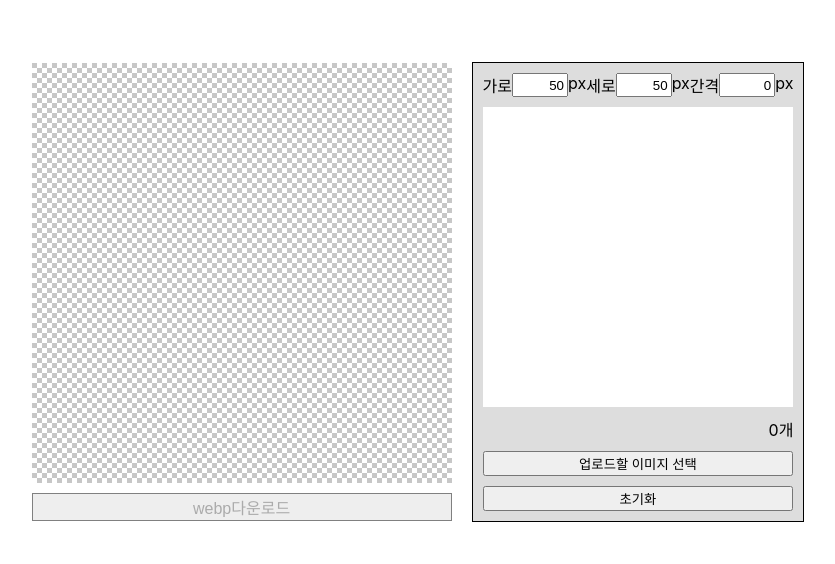
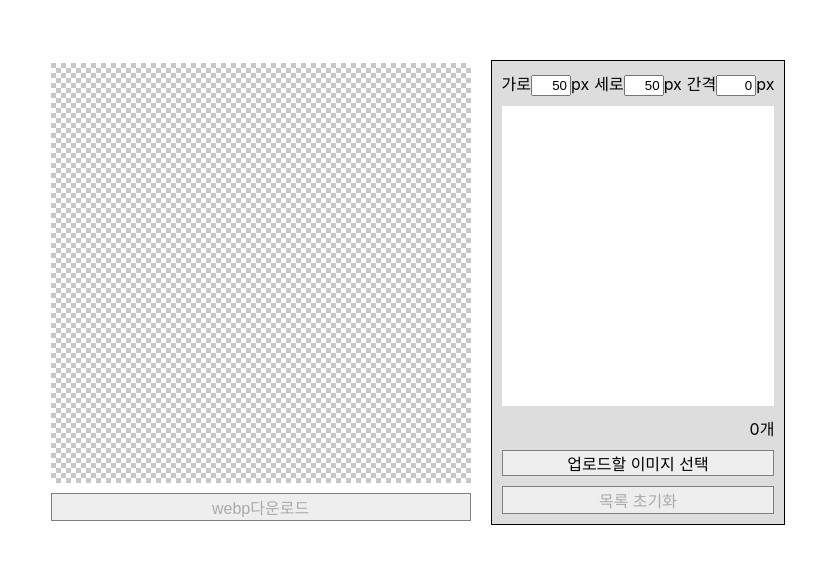
Before and after one commit to yeynii/sprite-generator, a React (Create React App) app: page / in a window 1280 px wide. Shown: the part 108-672 px from the top of the page, without its empty margins (222-1057 px from the left). Built offline with nearby package versions, Linux system fonts and the light colour scheme.

Commit message:
fix: 사진 목록 초기화 오류 해결

```diff
--- a/src/components/ConfigManager.tsx
+++ b/src/components/ConfigManager.tsx
@@ -1,6 +1,7 @@
-import { ChangeEvent, Dispatch, SetStateAction } from "react";
+import { ChangeEvent, Dispatch, SetStateAction, useRef } from "react";
 import styled from "styled-components";
 import { Config, Image } from "../App";
+import Button from "./Button";
 
 interface ConfigManagerProps {
   images: Image[];
@@ -17,6 +18,7 @@ const ConfigManager = ({
   config,
   setConfig
 }: ConfigManagerProps) => {
+  const formRef = useRef<HTMLFormElement>(null);
   const handleFileAddButtonClick = (e: ChangeEvent<HTMLInputElement>) => {
     const files = e.target.files as FileList;
     const images = [];
@@ -42,27 +44,39 @@ const ConfigManager = ({
     });
   };
 
+  const handleResetButtonClick = () => {
+    if (!formRef.current) return;
+    formRef.current.reset();
+    onReset();
+  };
+
   return (
-    <Container>
+    <Container ref={formRef}>
       <ConfigInputs>
-        <label>가로</label>
+        <label>
+          가로
           <input
             value={config.width}
             onChange={(e) => handleInputChange(e, "width")}
           />
           px
-        <label> 세로</label>
+        </label>
+        <label>
+          세로
           <input
             value={config.height}
             onChange={(e) => handleInputChange(e, "height")}
           />
           px
-        <label> 간격</label>
+        </label>
+        <label>
+          간격
           <input
             value={config.gap}
             onChange={(e) => handleInputChange(e, "gap")}
           />
           px
+        </label>
       </ConfigInputs>
       <ImageList>
         {images.map((image) => (
@@ -74,20 +88,25 @@ const ConfigManager = ({
       </ImageList>
       <Count>{images.length}개</Count>
       <FileAddButton>
-        <label htmlFor="image_uploads">업로드할 이미지 선택</label>
+        업로드할 이미지 선택
         <input
-          id="image_uploads"
           type="file"
           multiple
           accept="image/*"
-          onChange={(e) => handleFileAddButtonClick(e)}
+          onChange={handleFileAddButtonClick}
         />
       </FileAddButton>
-      <button onClick={onReset}>초기화</button>
+      <Button
+        onClick={handleResetButtonClick}
+        type="button"
+        disabled={images.length === 0}
+      >
+        목록 초기화
+      </Button>
     </Container>
   );
 };
-const Container = styled.div`
+const Container = styled.form`
   background-color: #dddddd;
   display: flex;
   flex-direction: column;
@@ -102,8 +121,9 @@ const Container = styled.div`
 const ConfigInputs = styled.div`
   display: flex;
   flex-direction: row;
-  > input {
-    width: 3rem;
+  gap: 5px;
+  input {
+    width: 2rem;
     text-align: right;
   }
 `;
@@ -132,7 +152,15 @@ const ImageList = styled.ul`
   }
 `;
 
-const FileAddButton = styled.button`
+const FileAddButton = styled.label`
+  background-color: #eeeeee;
+  border: 1px solid gray;
+  text-align: center;
+  font-size: 1em;
+  cursor: pointer;
+  :hover {
+    filter: brightness(0.9);
+  }
   > input {
     opacity: 0;
     height: 0;
```
Lines whose indentation alone changed are shown as unchanged.
